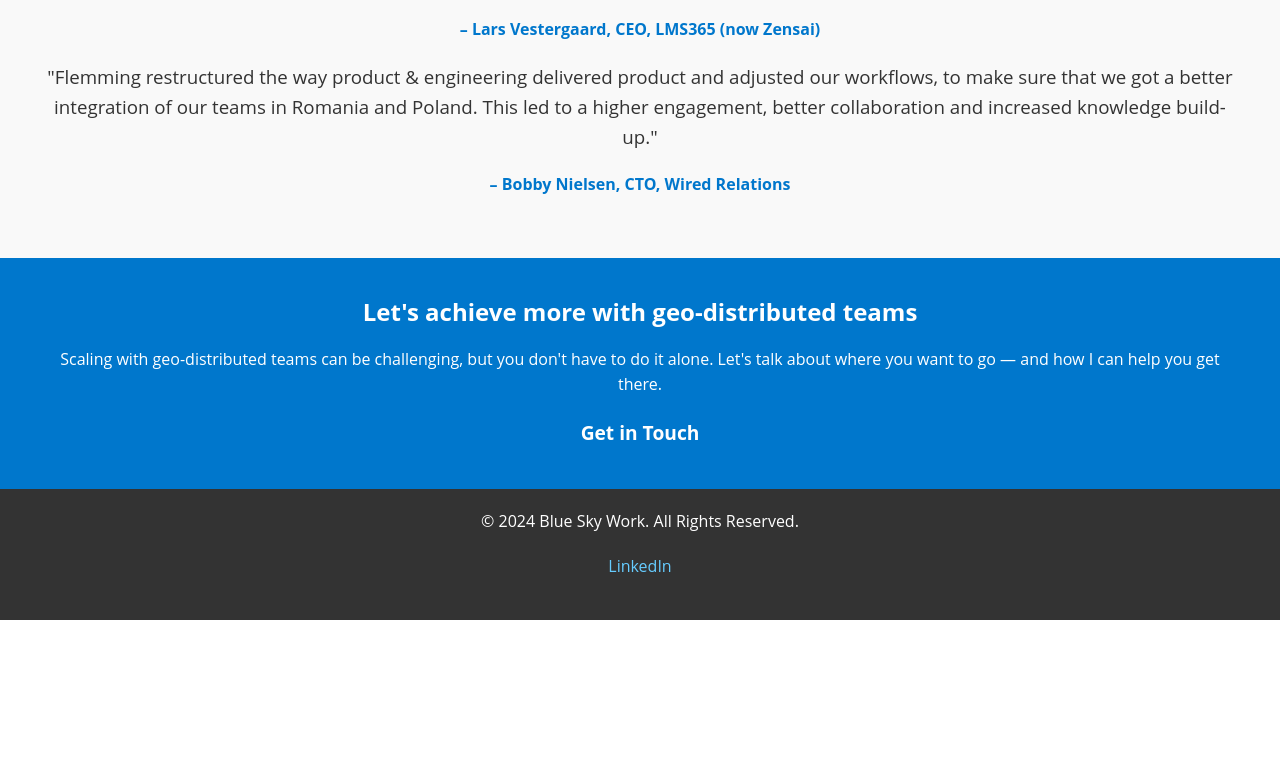
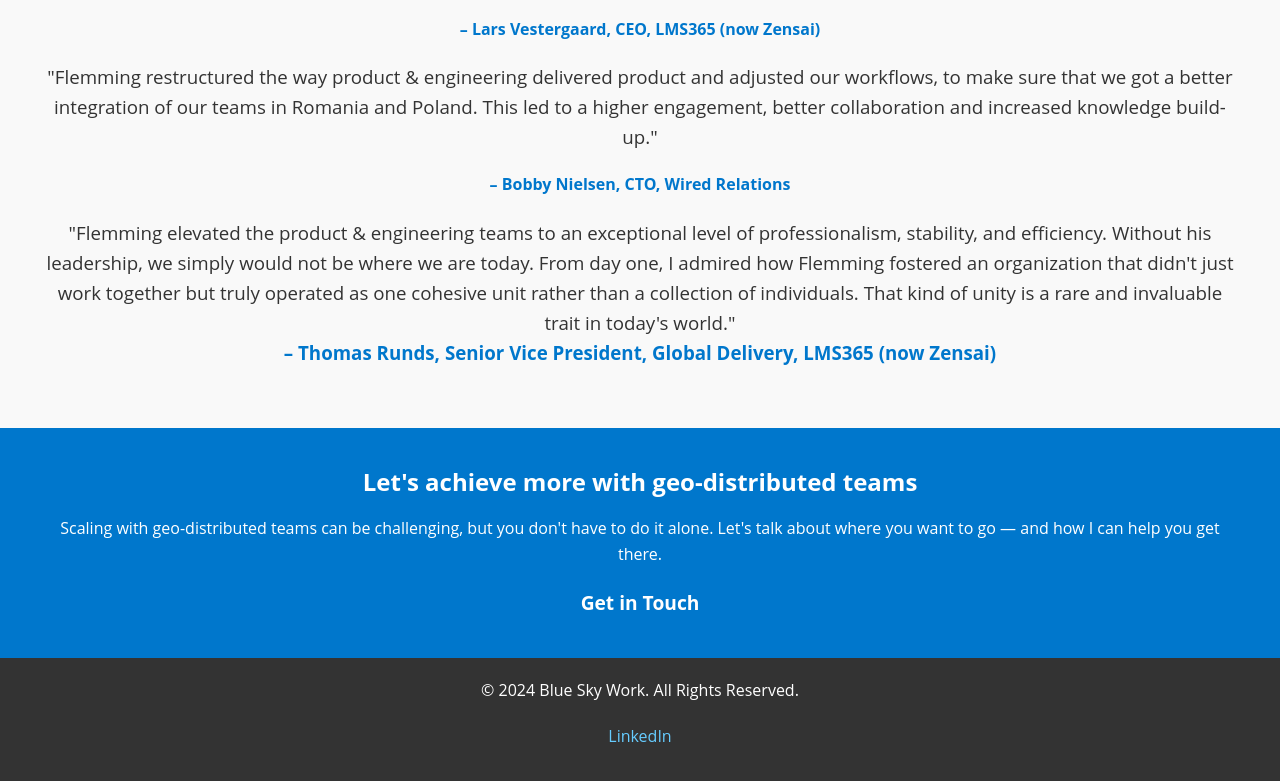
Before and after one commit to blueskydevfg/.github.io, a plain HTML site: page Achieve more with geo-distributed teams.html in a window 1280 px wide. Shown: the part 2884-3665 px from the top of the page. Before the commit the page ends 3504 px from the top, so only its background shows below. Drawn offline with Linux system fonts and the light colour scheme.

Commit message:
Added testimonial from Thomas Runds

```diff
--- a/Achieve more with geo-distributed teams.html
+++ b/Achieve more with geo-distributed teams.html
@@ -131,6 +131,10 @@
         <p>"Flemming restructured the way product & engineering delivered product and adjusted our workflows, to make sure that we got a better integration of our teams in Romania and Poland. This led to a higher engagement, better collaboration and increased knowledge build-up."</p>
         <strong>– Bobby Nielsen, CTO, Wired Relations</strong>
       </div>
+      <div class="testimonial">
+        <p>"Flemming elevated the product &amp; engineering teams to an exceptional level of professionalism, stability, and efficiency. Without his leadership, we simply would not be where we are today. From day one, I admired how Flemming fostered an organization that didn&apos;t just work together but truly operated as one cohesive unit rather than a collection of individuals. That kind of unity is a rare and invaluable trait in today&apos;s world."<br/>
+        <strong>– Thomas Runds, Senior Vice President, Global Delivery, LMS365 (now Zensai)</strong></p>
+      </div>
     </div>
   </section>
 
```
Also changed, not shown: Smoth scaling of B2B SaaS.html (+4 -0 lines), index.html (+4 -0 lines).
